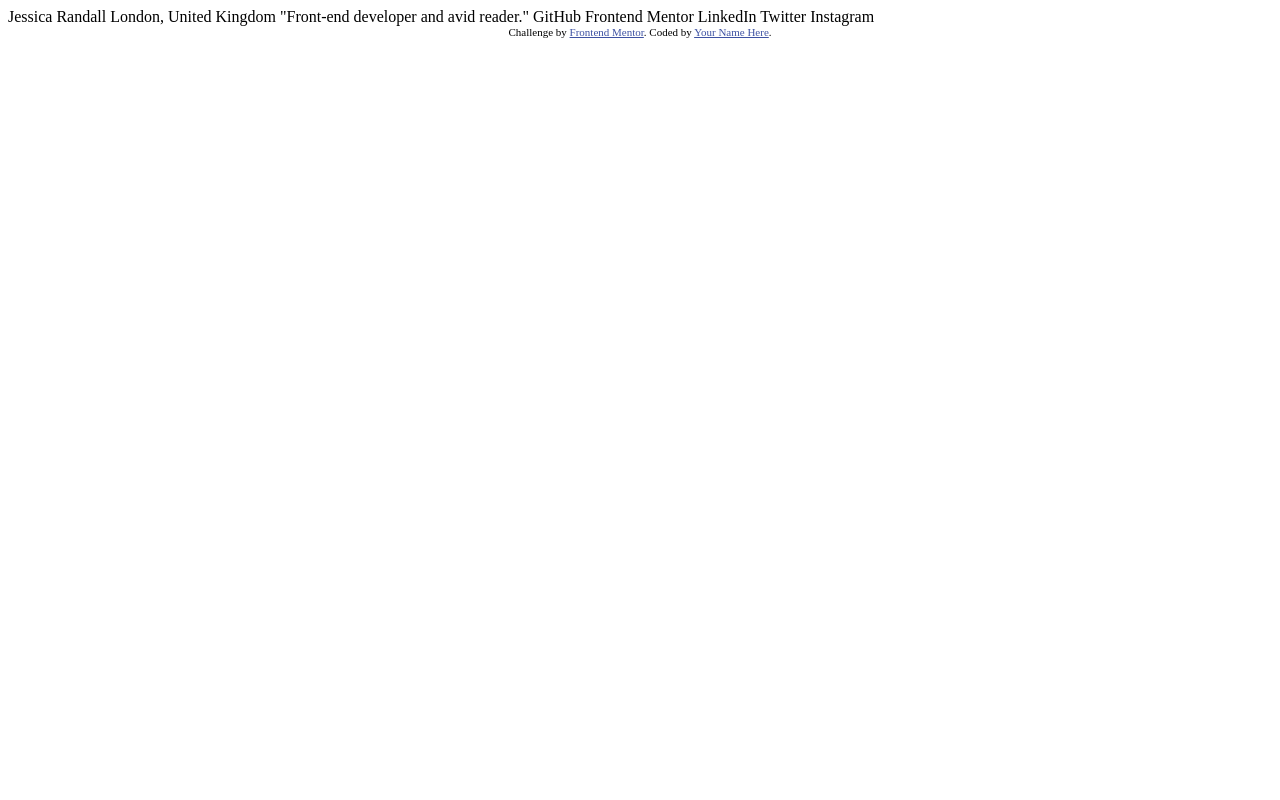
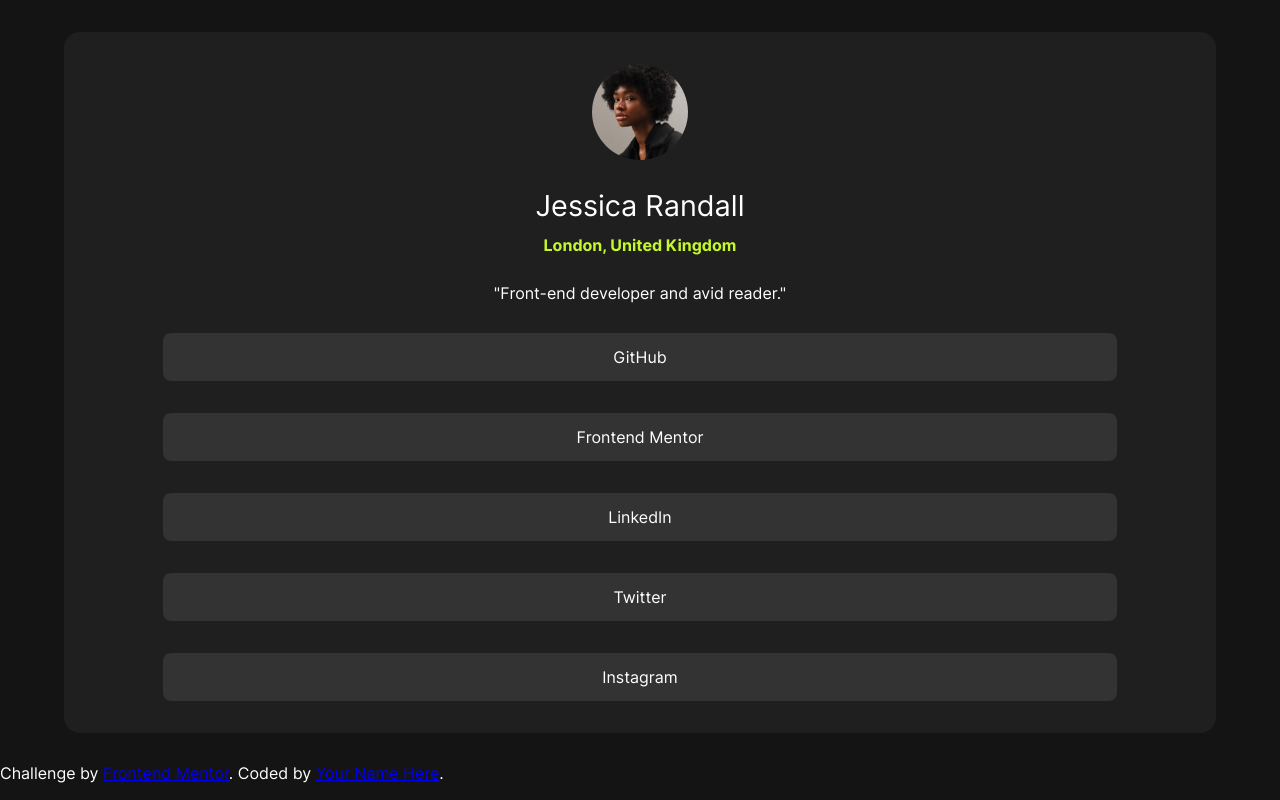
Before and after one commit to MitziR02/socialLinks-frontMentor.github.io, a plain HTML site: page index.html in a window 1280 px wide. Drawn offline with Linux system fonts and the light colour scheme.

Commit message:
layout basico (maquetado)

```diff
--- /dev/null
+++ b/assets/css/main.css
@@ -0,0 +1,25 @@
+@font-face {
+    font-family: inter;
+    src: url(../fonts/Inter-VariableFont_slnt\,wght.ttf);
+}
+
+:root{
+    --white: hsl(0, 0%, 100%);
+    --grey: hsl(0, 0%, 20%);
+    --darkGrey: hsl(0, 0%, 12%);
+    --offBlack: hsl(0, 0%, 8%);
+    --green: hsl(75, 94%, 57%);
+    --fontInter: 'inter', sans-serif;
+}
+
+body{
+    background-color: var(--offBlack);
+    color: var(--white);
+    font-family: var(--fontInter);
+}
+
+main{
+    display: flex;
+    align-items: center;
+    justify-content: center;
+}
--- /dev/null
+++ b/assets/css/reset.css
@@ -0,0 +1,48 @@
+/* http://meyerweb.com/eric/tools/css/reset/
+   v2.0 | 20110126
+   License: none (public domain)
+*/
+
+html, body, div, span, applet, object, iframe,
+h1, h2, h3, h4, h5, h6, p, blockquote, pre,
+a, abbr, acronym, address, big, cite, code,
+del, dfn, em, img, ins, kbd, q, s, samp,
+small, strike, strong, sub, sup, tt, var,
+b, u, i, center,
+dl, dt, dd, ol, ul, li,
+fieldset, form, label, legend,
+table, caption, tbody, tfoot, thead, tr, th, td,
+article, aside, canvas, details, embed,
+figure, figcaption, footer, header, hgroup,
+menu, nav, output, ruby, section, summary,
+time, mark, audio, video {
+	margin: 0;
+	padding: 0;
+	border: 0;
+	font-size: 100%;
+	font: inherit;
+	vertical-align: baseline;
+}
+/* HTML5 display-role reset for older browsers */
+article, aside, details, figcaption, figure,
+footer, header, hgroup, menu, nav, section {
+	display: block;
+}
+body {
+	line-height: 1;
+}
+ol, ul {
+	list-style: none;
+}
+blockquote, q {
+	quotes: none;
+}
+blockquote:before, blockquote:after,
+q:before, q:after {
+	content: '';
+	content: none;
+}
+table {
+	border-collapse: collapse;
+	border-spacing: 0;
+}
--- /dev/null
+++ b/assets/css/style.css
@@ -0,0 +1,54 @@
+.card{
+    display: flex;
+    flex-direction: column;
+    align-items: center;
+
+    width: 90%;
+    height: auto;
+
+    border-radius: 16px;
+    background-color: var(--darkGrey);
+
+    margin: 2rem 0;
+}
+.avatar{
+    border-radius: 50%;
+
+    width: 6rem;
+    margin: 2rem 0;
+}
+
+h1{
+    font-size: 1.8rem;
+    margin-bottom: 1rem;
+}
+
+h2{
+    font-size: 1rem;
+    font-weight: bold;
+    margin-bottom: 2rem;
+    color: var(--green);
+}
+
+h3{
+    font-size: 1rem;
+}
+
+.list-links{
+    display: flex;
+    flex-direction: column;
+    align-items: center;
+
+    width: 80%;
+    margin: 1rem 0;
+}
+
+.links-item{
+    text-align: center;
+    width: 100%;
+    padding: 1rem;
+    margin: 1rem 0;
+
+    background-color: var(--grey);
+    border-radius: 0.5rem;
+}
--- a/index.html
+++ b/index.html
@@ -8,27 +8,33 @@
 
   <title>Frontend Mentor | Social links profile</title>
 
-  <!-- Feel free to remove these styles or customise in your own stylesheet 👍 -->
-  <style>
-    .attribution { font-size: 11px; text-align: center; }
-    .attribution a { color: hsl(228, 45%, 44%); }
-  </style>
+  <link rel="stylesheet" href="./assets/css/reset.css">
+  <link rel="stylesheet" href="./assets/css/main.css">
+  <link rel="stylesheet" href="./assets/css/style.css">
 </head>
 <body>
+  <main>
+    <section class="card">
+      <img class="avatar" src="./assets/images/avatar-jessica.jpeg" alt="avatar">
+      <h1>Jessica Randall</h1>
+      <h2>London, United Kingdom</h2>
+      <h3>"Front-end developer and avid reader."</h3>
 
-  Jessica Randall
-  London, United Kingdom
-  "Front-end developer and avid reader."
+      <ul class="list-links">
+        <li class="links-item">GitHub</li>
+        <li class="links-item">Frontend Mentor</li>
+        <li class="links-item">LinkedIn</li>
+        <li class="links-item">Twitter</li>
+        <li class="links-item">Instagram</li>
+      </ul>
+    </section>
+  </main>
 
-  GitHub
-  Frontend Mentor
-  LinkedIn
-  Twitter
-  Instagram
-
-  <div class="attribution">
-    Challenge by <a href="https://www.frontendmentor.io?ref=challenge" target="_blank">Frontend Mentor</a>.
-    Coded by <a href="#">Your Name Here</a>.
-  </div>
+  <footer>
+    <div class="attribution">
+      Challenge by <a href="https://www.frontendmentor.io?ref=challenge" target="_blank">Frontend Mentor</a>.
+      Coded by <a href="#">Your Name Here</a>.
+    </div>
+  </footer>
 </body>
 </html>
```
Also changed, not shown: 1 other file.
